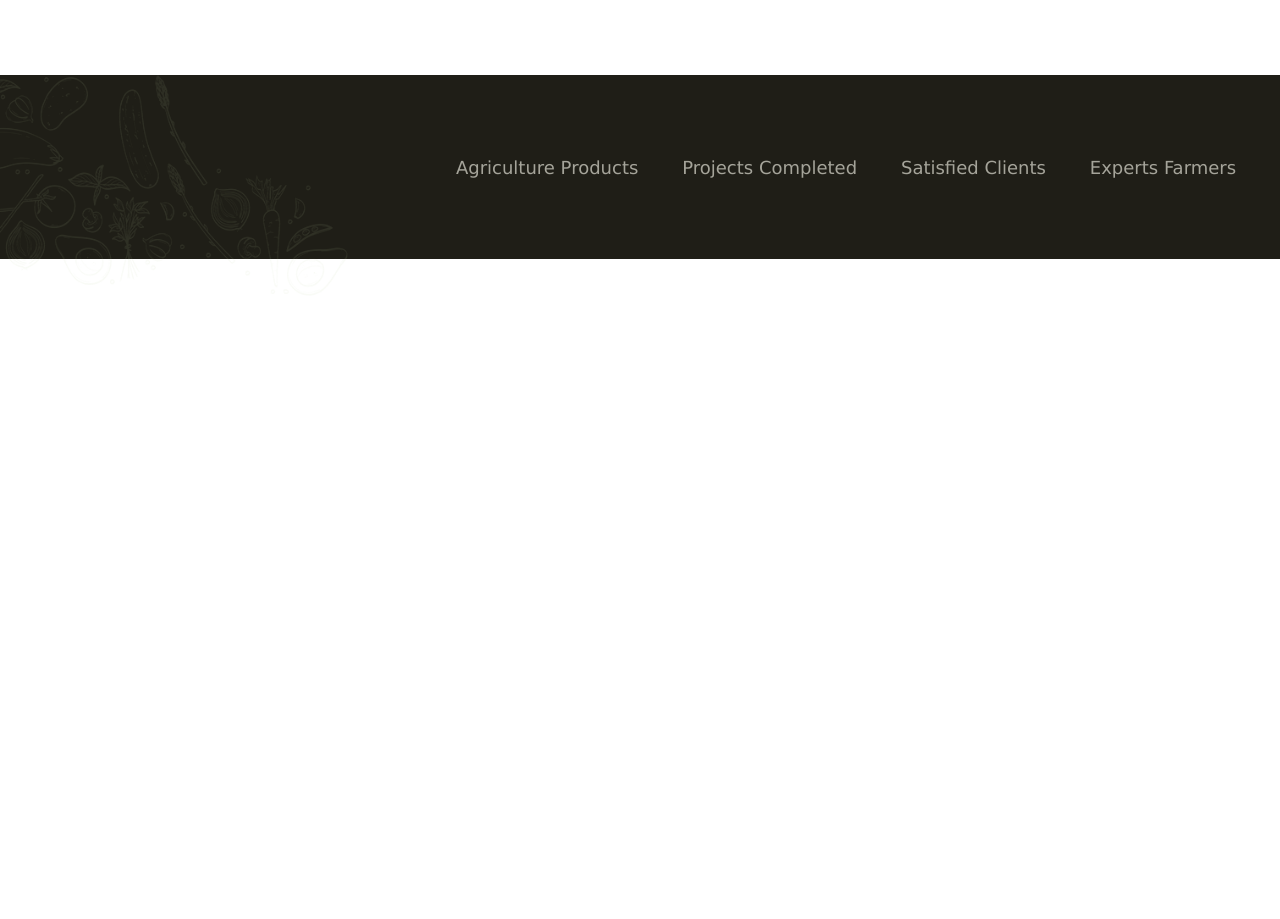
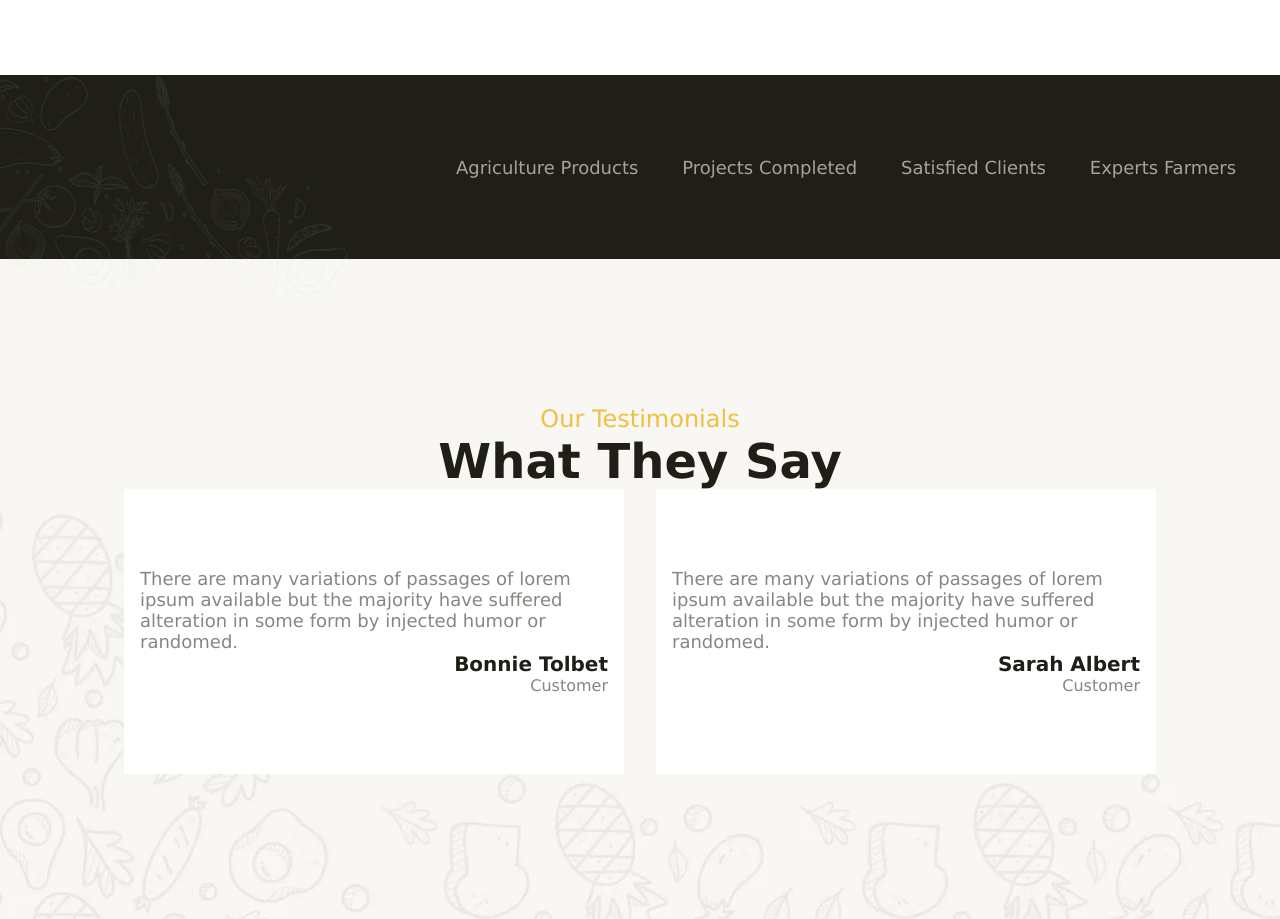
Before and after one commit to abu-bilaall/agrios, a plain HTML site: page index.html in a window 1280 px wide. Shown: the part 1261-2180 px from the top of the page. Before the commit the page ends 1561 px from the top, so only its background shows below. Drawn offline with Linux system fonts and the light colour scheme.

Commit message:
Do a little of the testimonials section

```diff
--- a/index.html
+++ b/index.html
@@ -1,11 +1,13 @@
 <!DOCTYPE html>
 <html lang="en">
+
 <head>
     <meta charset="UTF-8">
     <meta name="viewport" content="width=device-width, initial-scale=1.0">
     <title>Agrios Farms</title>
     <link rel="stylesheet" href="./styles.css">
 </head>
+
 <body>
     <div class="coloured-tapes">
         <div id="one"></div>
@@ -70,6 +72,32 @@
         </div>
     </div>
 
+    <div class="testimonials">
+        <div class="testimonial-title">Our Testimonials</div>
+        <div class="testimonial-header">What They Say</div>
 
+        <div class="customer-cards">
+            <div class="bonnie">
+                <div class="testimonial-texts">
+                    There are many variations of passages of lorem ipsum available but the
+                    majority have suffered alteration in some form by injected humor or randomed.
+                </div>
+
+                <div class="fullname">Bonnie Tolbet</div>
+                <div class="customer-title">Customer</div>
+            </div>
+
+            <div class="sarah">
+                <div class="testimonial-texts">
+                    There are many variations of passages of lorem ipsum available but the
+                    majority have suffered alteration in some form by injected humor or randomed.
+                </div>
+
+                <div class="fullname">Sarah Albert</div>
+                <div class="customer-title">Customer</div>
+            </div>
+        </div>
+    </div>
 </body>
+
 </html>
--- a/styles.css
+++ b/styles.css
@@ -8,7 +8,9 @@ body {
     display: flex;
 }
 
-#one, #two, #three {
+#one,
+#two,
+#three {
     height: 6px;
     width: calc(35%);
 }
@@ -141,3 +143,71 @@ body {
     font-size: 18px;
     color: #A5A49A;
 }
+
+.testimonials {
+    height: 660px;
+    background-image: url(./images/testimonials-bg.png);
+    background-repeat: no-repeat;
+    background-size: cover;
+
+    display: flex;
+    flex-direction: column;
+    justify-content: center;
+    align-items: center;
+}
+
+.testimonial-title {
+    font-weight: 400;
+    font-size: 24px;
+    color: #EEC044;
+}
+
+.testimonial-header {
+    font-weight: 800;
+    font-size: 48px;
+    color: #1F1E17;
+}
+
+.customer-cards {
+    display: flex;
+    justify-content: center;
+    align-items: center;
+    gap: 32px;
+}
+
+.bonnie,
+.sarah {
+    width: 500px;
+    height: 285px;
+    box-sizing: border-box;
+    padding: 16px;
+    background-color: #FFFFFF;
+
+    display: flex;
+    flex-direction: column;
+    justify-content: center;
+    align-items: center;
+}
+
+.testimonial-texts {
+    font-weight: 400;
+    font-size: 18px;
+    color: #878680;
+}
+
+.fullname,
+.customer-title {
+    align-self: flex-end;
+}
+
+.fullname {
+    font-weight: 800;
+    font-size: 20px;
+    color: #1F1E17;
+}
+
+.customer-title {
+    font-weight: 500;
+    font-size: 16px;
+    color: #878680;
+}
```
